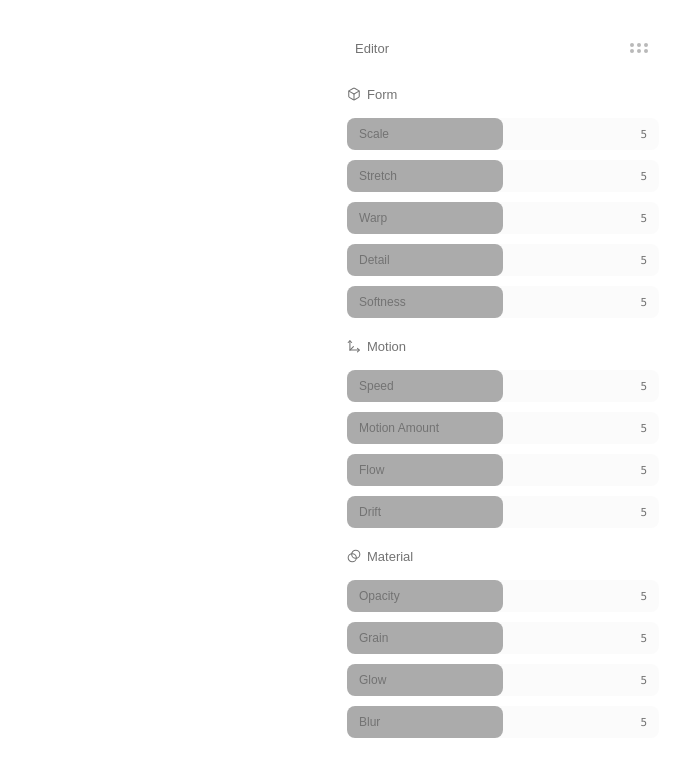
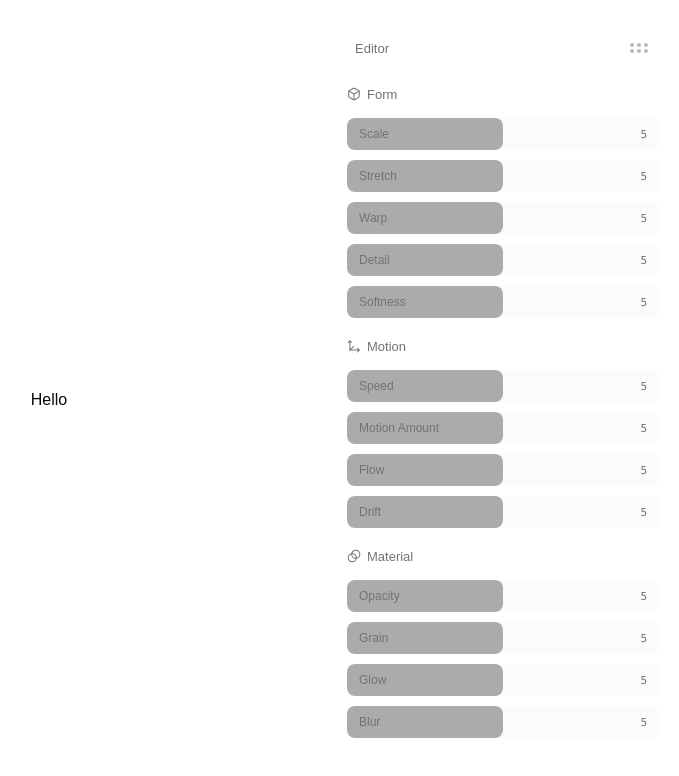
Before and after one commit to simplyyliam/Veil-Studio, a React (Vite) app: page / in a window 1280 px wide. Shown: the top 776 px of the page, without its empty margins (591-1270 px from the left). Built offline with nearby package versions, Linux system fonts and the light colour scheme.

Commit message:
Add preview canvas to app layout

```diff
--- /dev/null
+++ b/src/features/preview/components/PreviewCanvas.tsx
@@ -0,0 +1,7 @@
+export function PreviewCanvas() {
+  return (
+    <section className="flex h-full min-h-0 w-full items-center justify-center">
+      Hello
+    </section>
+  );
+}
--- /dev/null
+++ b/src/features/preview/index.ts
@@ -0,0 +1 @@
+export { PreviewCanvas } from "./components/PreviewCanvas";
--- a/src/pages/app/layout/AppLayout.tsx
+++ b/src/pages/app/layout/AppLayout.tsx
@@ -6,7 +6,7 @@ export default function AppLayout() {
   return (
     <div className="flex flex-col h-screen bg-background">
       <Apptitlebar />
-      <div className="flex-1 min-h-0 overflow-auto">
+      <div className="flex-1 min-h-0 overflow-hidden">
         <Outlet />
       </div>
     </div>
--- a/src/pages/app/preview/page.tsx
+++ b/src/pages/app/preview/page.tsx
@@ -1,10 +1,12 @@
 import { AppEditorPanel } from "@/widgets";
+import { PreviewCanvas } from "@/features/preview";
 
 
 export default function Preview() {
   return (
-    <div className="relative min-h-full overflow-hidden">
+    <div className="relative h-full min-h-0 overflow-hidden p-3">
       <AppEditorPanel />
+      <PreviewCanvas />
     </div>
   )
 }
```
